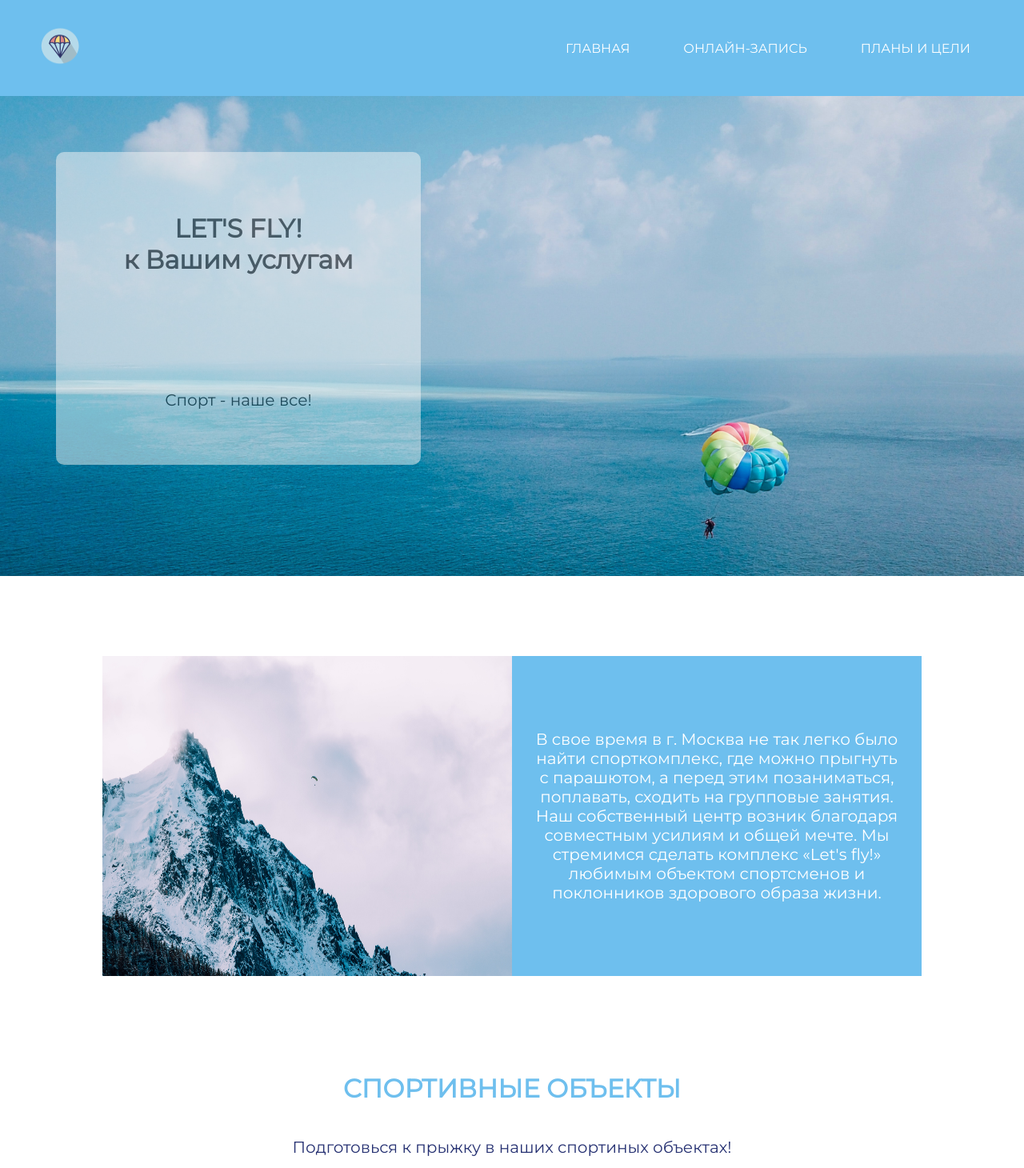
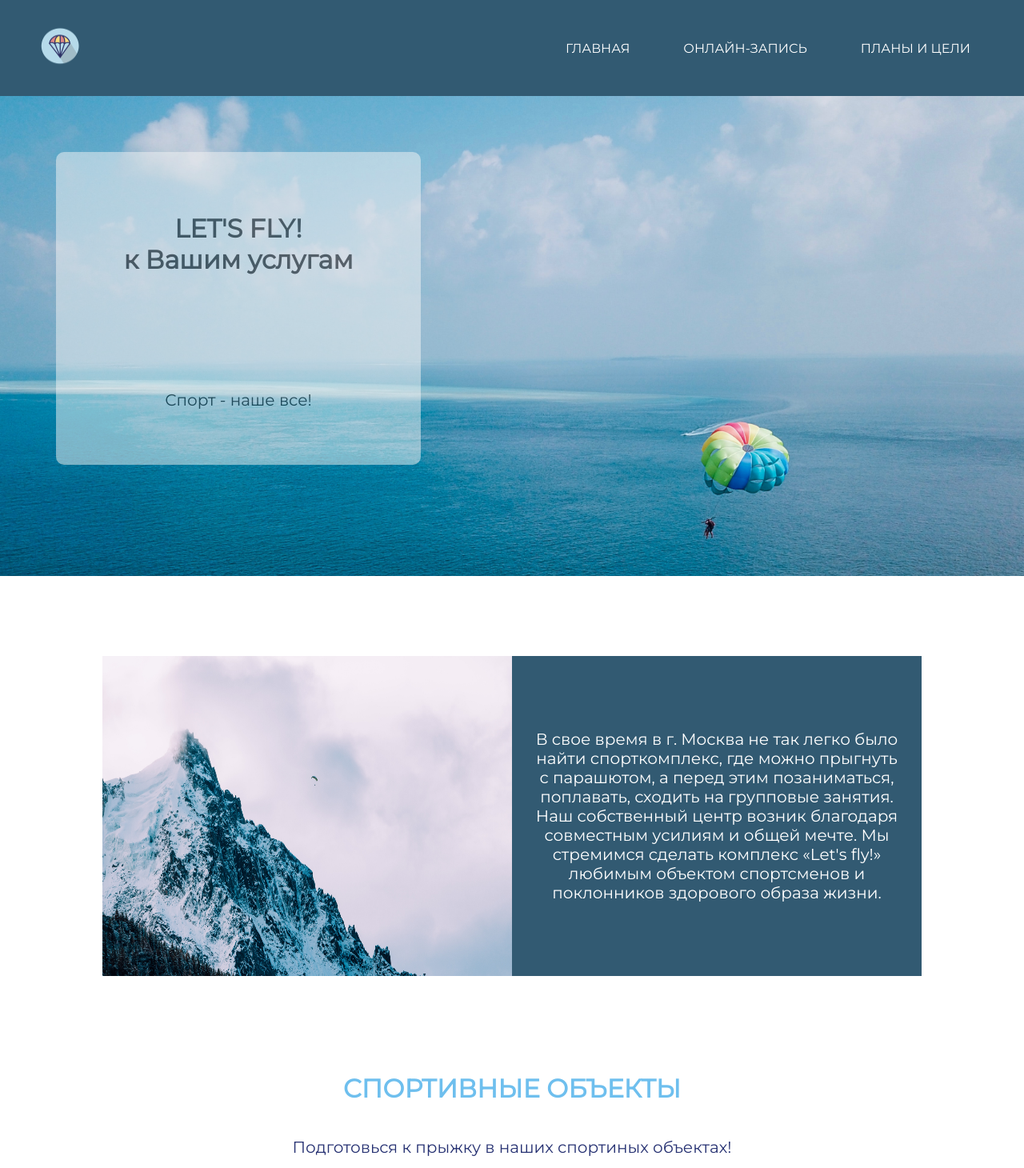
Before and after one commit to Valentina-Svichnik/web-labs-vsvichnik, a PHP site: page / in a window 1280 px wide. Shown: the top 1460 px of the page at 80% size. Run offline with PHP 8.4, Linux system fonts and the light colour scheme.

Commit message:
Without mistakes2

```diff
--- a/lab9/index.css
+++ b/lab9/index.css
@@ -8,7 +8,7 @@
     display: flex;
     justify-content: space-around;
     align-items: center;
-    background-color: #6ebfee;
+    background-color: #325a72;
     height: 120px;
 }
 
@@ -85,9 +85,8 @@
 
 .block{
     width: 40%;
-    /* padding: 50px; */
     text-align: center;
-    background-color: #6ebfee;
+    background-color: #325a72;
     color: white;
     height: 400px;
 
```
